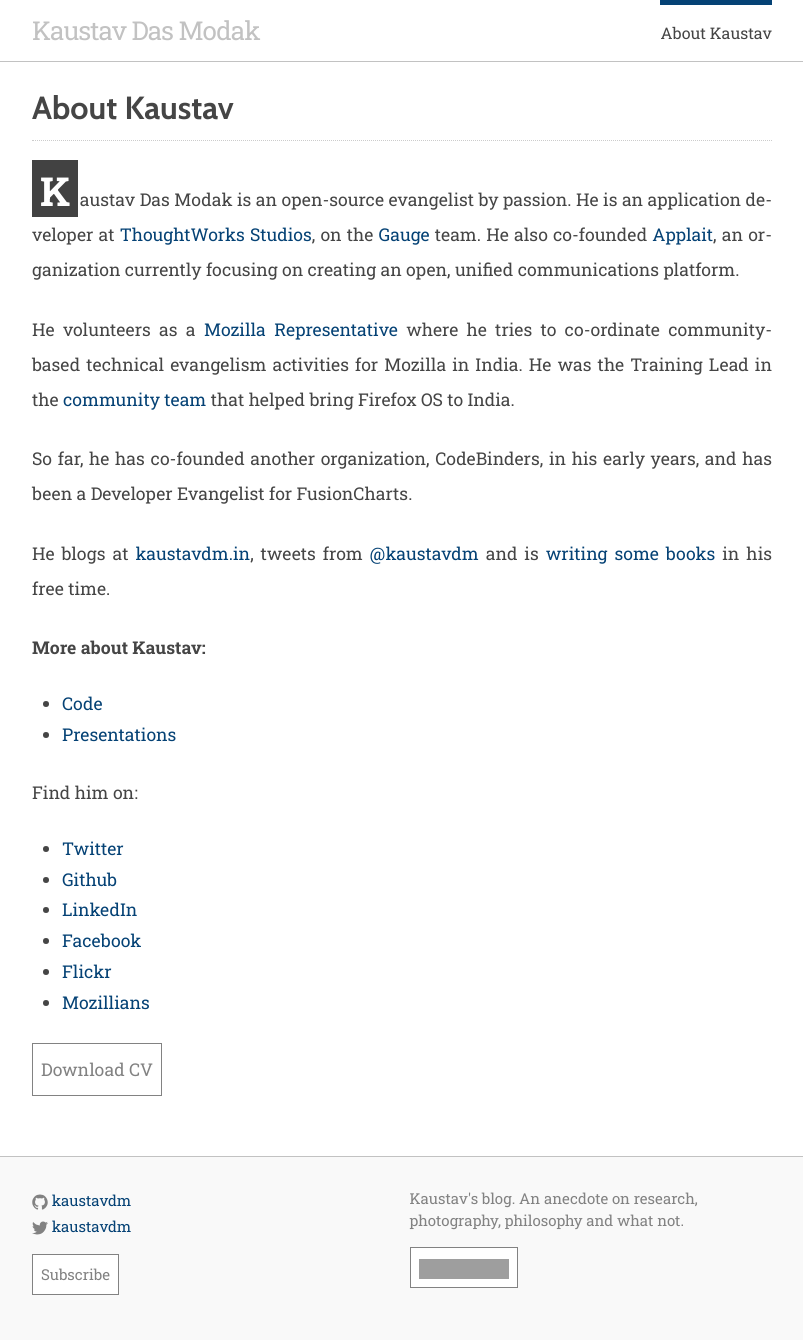
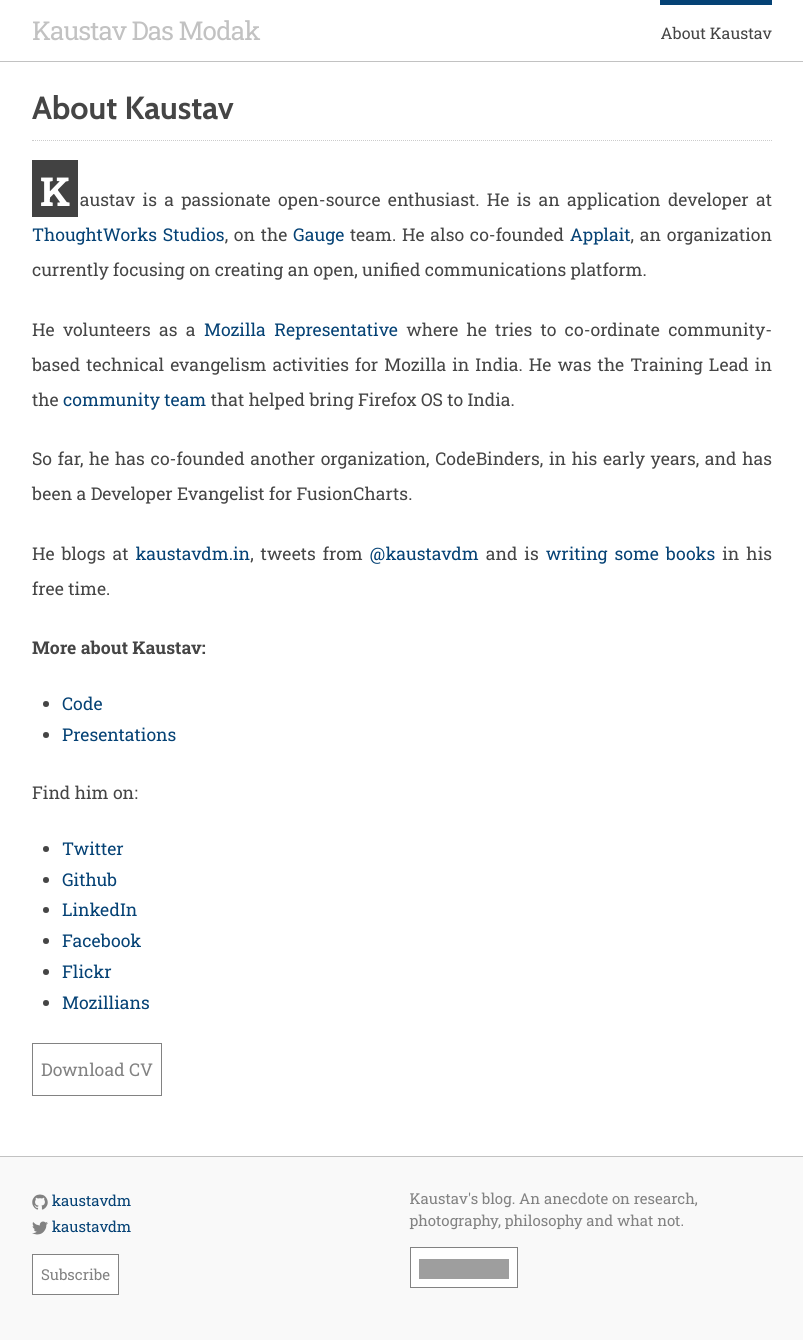
Before and after one commit to kaustavdm/website, a Jekyll site: the page built from about-me/index.md, in a window 1280 px wide. Shown: the whole page, without its empty margins (238-1041 px from the left). Built offline with Jekyll 4.4.1, drawn with Linux system fonts in a browser that asks for light colours; grey boxes are pictures that could not be loaded.

Commit message:
Reword about me ever so slightly
Signed-off-by: Kaustav Das Modak <kaustav.dasmodak@yahoo.co.in>

```diff
--- a/about-me/index.md
+++ b/about-me/index.md
@@ -8,7 +8,7 @@ title: About Kaustav
 wordpress_id: 24
 ---
 
-Kaustav Das Modak is an open-source evangelist by passion. He is an application developer at [ThoughtWorks Studios](https://www.thoughtworks.com/products), on the [Gauge](http://getgauge.io) team. He also co-founded [Applait](http://applait.com), an organization currently focusing on creating an open, unified communications platform.
+Kaustav is a passionate open-source enthusiast. He is an application developer at [ThoughtWorks Studios](https://www.thoughtworks.com/products), on the [Gauge](http://getgauge.io) team. He also co-founded [Applait](http://applait.com), an organization currently focusing on creating an open, unified communications platform.
 
 He volunteers as a [Mozilla Representative](https://reps.mozilla.org/u/kaustavdm/) where he tries to co-ordinate community-based technical evangelism activities for Mozilla in India. He was the Training Lead in the [community team](https://wiki.mozilla.org/FirefoxOS/Community/India) that helped bring Firefox OS to India.
 
```
